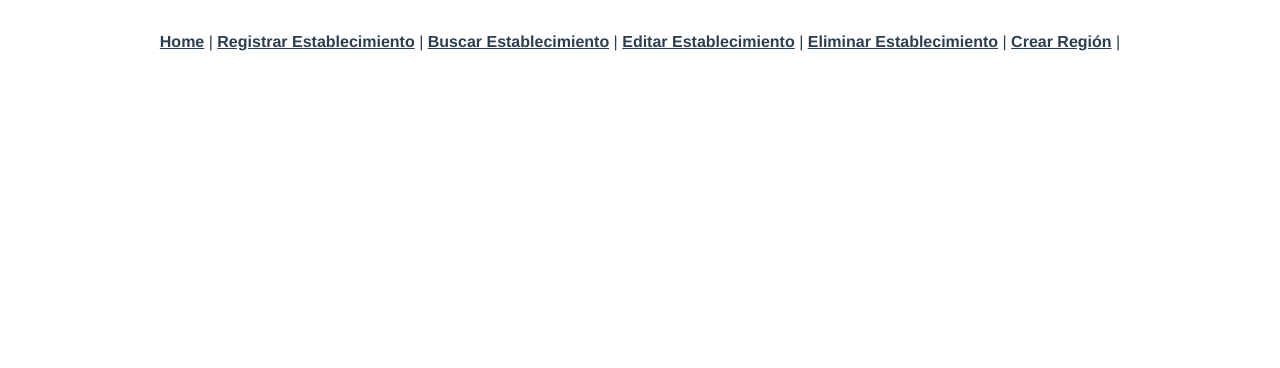
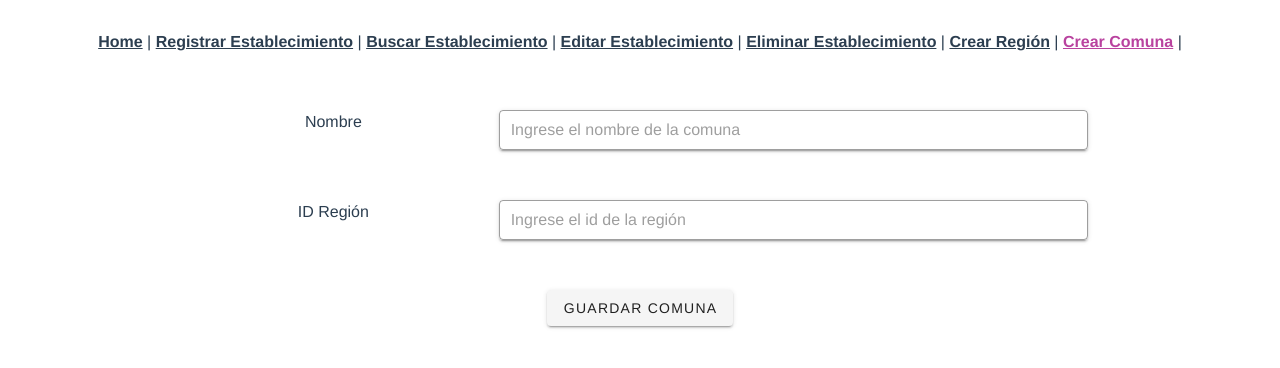
Before and after one commit to neiraRail/isoft-epi-ui, a Vue app: page /crear-comuna in a window 1280 px wide. Shown: the top 368 px of the page. Built offline with nearby package versions, Linux system fonts and the light colour scheme.

Commit message:
Se agrega vista para registrar una comuna

```diff
--- a/src/App.vue
+++ b/src/App.vue
@@ -7,6 +7,7 @@
       <router-link to="/editar-establecimiento">Editar Establecimiento</router-link> |
       <router-link to="/borrar-establecimiento">Eliminar Establecimiento</router-link> |
       <router-link to="/crear-region">Crear Región</router-link> |
+      <router-link to="/crear-comuna">Crear Comuna</router-link> |
 
     </div>
     <router-view/>
--- /dev/null
+++ b/src/components/ComunaFormulario.vue
@@ -0,0 +1,88 @@
+<template>
+  <v-form
+    ref="form"
+    v-model="esEstFormularioValido"
+    lazy-validation
+    class="justify-center"
+    style="margin: 2% 15%"
+  >
+    <v-alert type="error" v-if="mensajeError">{{ mensajeError }}</v-alert>
+    <v-row>
+      <v-col cols="12" md="4">
+        <p>Nombre</p>
+      </v-col>
+      <v-col cols="12" md="8">
+        <v-text-field
+          dense
+          outlined
+          solo
+          placeholder="Ingrese el nombre de la comuna"
+          v-model="estFormulario.comNombre"
+          validate-on-blur
+          :rules="[formRules.noBlankTextRequired]"
+        />
+      </v-col>
+
+      <v-col cols="12" md="4">
+        <p>ID Región</p>
+      </v-col>
+      <v-col cols="12" md="8">
+        <v-text-field
+          dense
+          outlined
+          solo
+          placeholder="Ingrese el id de la región"
+          v-model="estFormulario.rgn_id"
+          validate-on-blur
+          :rules="[formRules.noBlankTextRequired]"
+        />
+      </v-col>
+
+      <v-col cols="12" align="center" justify="center">
+        <v-btn @click="guardarComuna">Guardar Comuna</v-btn>
+      </v-col>
+    </v-row>
+  </v-form>
+</template>
+
+<script>
+import formRules from "@/common/formRules.js";
+import comunaService from "@/services/comuna.service";
+
+export default {
+  data() {
+    return {
+      estFormulario: {
+         region:{
+          rgn_id:"",
+        },
+        comNombre: "",
+      },
+      esEstFormularioValido: "",
+      formRules: formRules,
+      mensajeError: "",
+    };
+  },
+
+  methods: {
+
+    guardarComuna() {
+      if (!this.$refs.form.validate()) return;
+      return comunaService.create(this.estFormulario).then(
+        () => {
+          this.$router.push({
+            name: "Home",
+          });
+        },
+        (error) => {
+          this.mensajeError = error.message;
+        }
+      );
+    },
+  },
+};
+
+</script>
+
+<style>
+</style>
--- a/src/router/index.js
+++ b/src/router/index.js
@@ -28,6 +28,11 @@ const routes = [
     path: '/crear-region',
     name: 'crear-region',
     component: () => import(/* webpackChunkName: "about" */ '../views/CrearRegion.vue')
+  },
+  {
+    path: '/crear-comuna',
+    name: 'crear-comuna',
+    component: () => import(/* webpackChunkName: "about" */ '../views/CrearComuna.vue')
   }
 ]
 
--- /dev/null
+++ b/src/views/CrearComuna.vue
@@ -0,0 +1,15 @@
+<template>
+  <div class="home">
+    <ComunaFormulario />
+  </div>
+</template>
+
+<script>
+import ComunaFormulario from '@/components/ComunaFormulario.vue'
+  export default {
+  name: 'home',
+  components: {
+    ComunaFormulario
+  }
+}
+</script>
```
Also changed, not shown: src/services/comuna.service.js (added).
